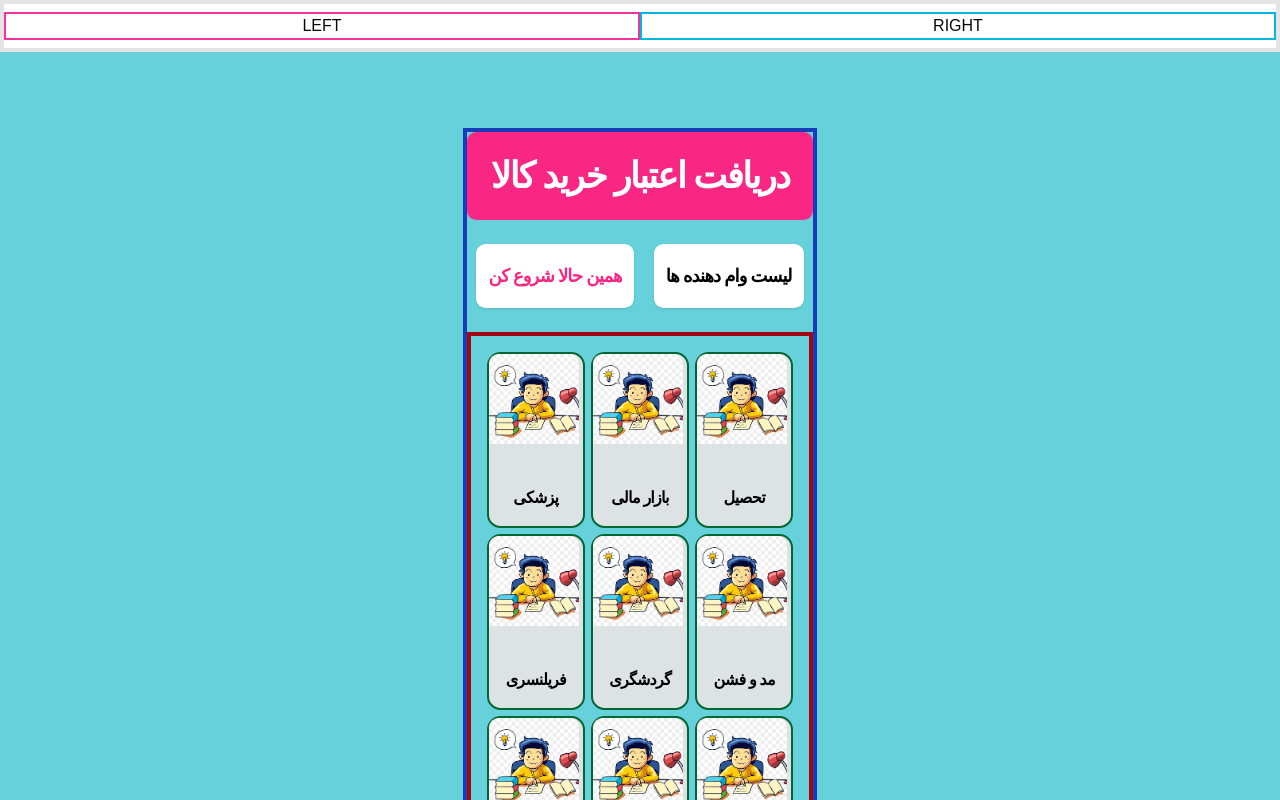
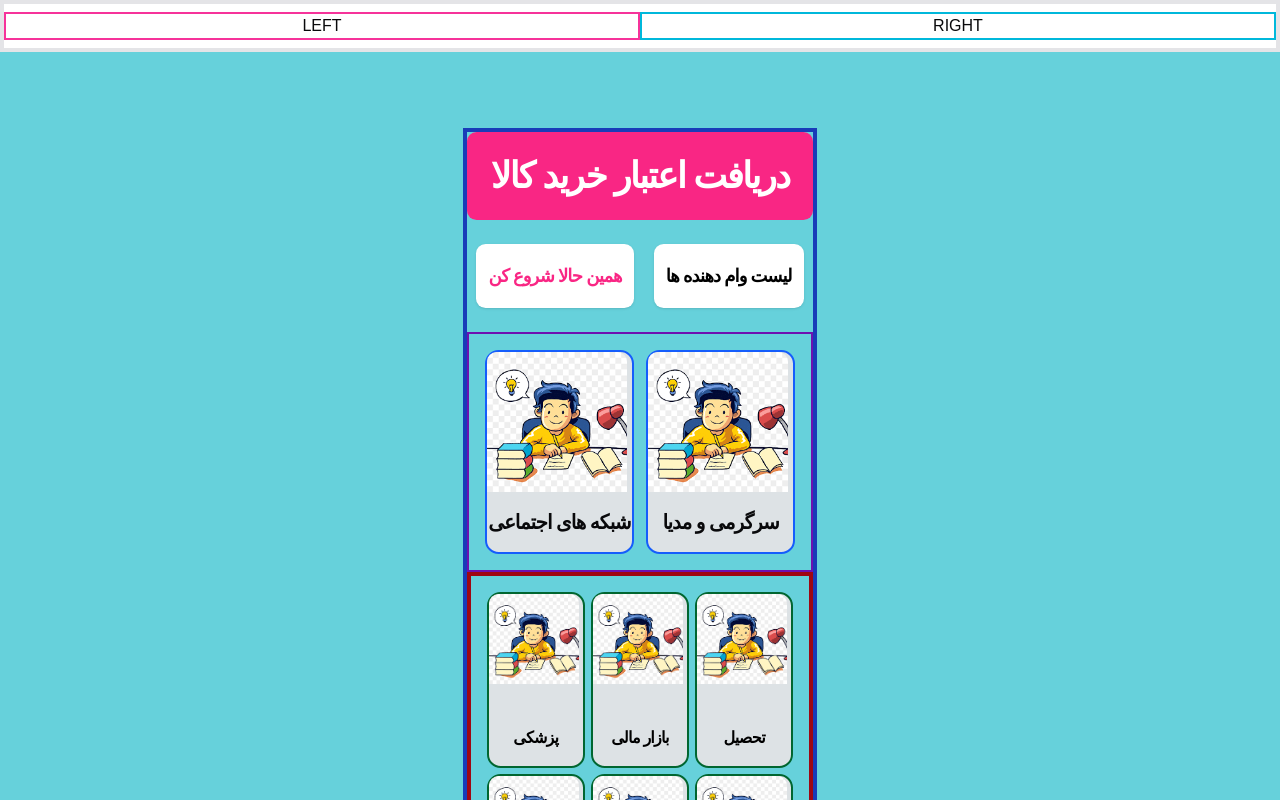
Before and after one commit to PouryaSoleimani/WAMAPP, a React (Vite) app: page / in a window 1280 px wide. Shown: the top 800 px of the page. Built offline with nearby package versions, Linux system fonts and the light colour scheme; a web font is replaced by a local one.

Commit message:
GRID BOXES

```diff
--- a/package.json
+++ b/package.json
@@ -6,7 +6,7 @@
     "main": "src/index.tsx",
     "module": "src/index.tsx",
     "scripts": {
-        "dev": "bun --hot src/index.tsx",
+        "dev": "bun  src/index.tsx",
         "start": "NODE_ENV=production bun src/index.tsx",
         "build": "bun run build.ts"
     },
--- a/src/App.tsx
+++ b/src/App.tsx
@@ -1,6 +1,7 @@
 import HeaderButtonsTopComponent from "./components/modules/HeaderButtonsTopComponent";
 import HeaderTitleComponent from "./components/modules/HeaderTitleComponent";
 import NavBarComponent from "./components/modules/NavBarComponent";
+import CategoryFlexSection from "./components/templates/CategoryFlexSection";
 import CategoryGridSection from "./components/templates/CategoryGridSection";
 import "./index.css";
 
@@ -10,7 +11,7 @@ export function App() {
       <NavBarComponent />
       <HeaderTitleComponent />
       <HeaderButtonsTopComponent />
-
+      <CategoryFlexSection />
       <CategoryGridSection />
     </div>
   );
--- /dev/null
+++ b/src/components/modules/CategoryFlexBoxComponent.tsx
@@ -0,0 +1,16 @@
+import React from 'react'
+import _Image from "../../public/image2.png"
+
+interface CategoryFlexBoxComponentProps { id: number, title: string }
+
+
+const CategoryFlexBoxComponent: React.FC<CategoryFlexBoxComponentProps> = ({ id, title }) => {
+    return (
+        <div className='w-full h-auto border-2 border-blue-600  rounded-xl flex flex-col bg-[#DDE2E5] hover:scale-105 duration-500'>
+            <img src={_Image} alt="image" width={140} className='rounded-t-lg' />
+            <h2 className='text-xl tracking-tighter py-4 font-black' >{title}</h2>
+        </div>
+    )
+}
+
+export default CategoryFlexBoxComponent
--- a/src/components/modules/CategoryGridBoxComponent.tsx
+++ b/src/components/modules/CategoryGridBoxComponent.tsx
@@ -1,12 +1,12 @@
 import React from 'react'
-import ReactLogo from "../../public/image2.png"
+import _Image from "../../public/image2.png"
 
 interface CategoryBoxComponentProps { id: number, title: string }
 
 const CategoryGridBoxComponent: React.FC<CategoryBoxComponentProps> = ({ id, title }) => {
     return (
         <div className='border-2 border-green-800 rounded-xl bg-[#DDE2E5] text-black h-44 flex flex-col justify-between hover:scale-110 duration-300'>
-            <img src={ReactLogo} alt='Category' width={90} className='rounded-t-lg' />
+            <img src={_Image} alt='Category' width={90} className='rounded-t-lg' />
             <h2 className='mb-4 font-bold tracking-tighter'>{title}</h2>
         </div>
     )
--- a/src/components/templates/CategoryFlexSection.tsx
+++ b/src/components/templates/CategoryFlexSection.tsx
@@ -1,8 +1,16 @@
 import React from 'react'
+import CategoryFlexBoxComponent from '../modules/CategoryFlexBoxComponent'
 
+const categoryFlexBoxesData = [
+    { id: 1, title: "شبکه های اجتماعی" },
+    { id: 1, title: "سرگرمی و مدیا" },
+]
 const CategoryFlexSection = () => {
     return (
-        <div className='border-2 border-purple-800 flex items-center justify-center w-full gap-3 p-1'>
+        <div className='border-2 border-purple-800 flex items-center justify-center w-full gap-3 p-4'>
+            {categoryFlexBoxesData.map((item) => (
+                <CategoryFlexBoxComponent key={item.id} {...item}/>
+            ))}
 
         </div>
     )
```
